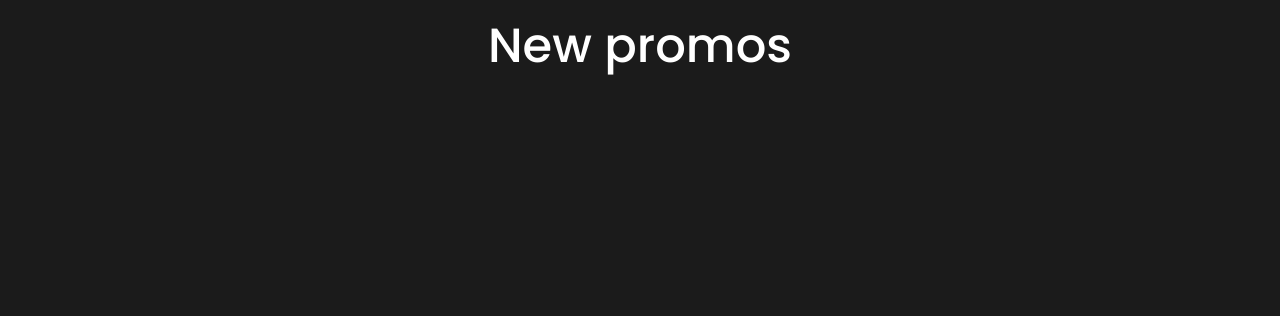
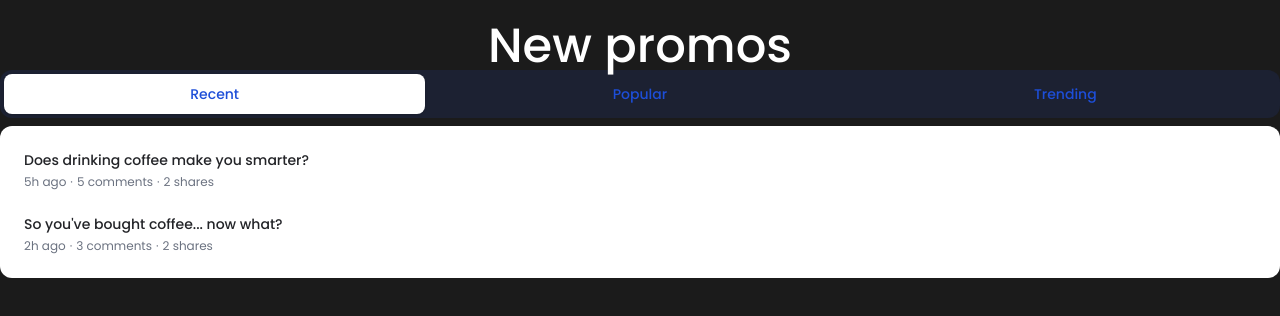
Before and after one commit to nuriia99/AappleProject, a Next.js app: page / in a window 1280 px wide. Shown: the part 906-1222 px from the top of the page. Built offline with nearby package versions, Linux system fonts and the light colour scheme.

Commit message:
sanity set up

```diff
--- a/pages/index.tsx
+++ b/pages/index.tsx
@@ -1,8 +1,69 @@
+import React, {useState} from 'react';
 import Head from 'next/head';
 import Header from '../components/Header';
 import Landing from '../components/Landing';
+import { Tab } from '@headlessui/react'
+import { GetServerSideProps } from 'next';
+
+
+export const getServerSideProps: GetServerSideProps = async () => {
+  return {
+    props: {},
+  }
+}
+
 
 export default function Home() {
+  let [categories] = useState({
+    Recent: [
+      {
+        id: 1,
+        title: 'Does drinking coffee make you smarter?',
+        date: '5h ago',
+        commentCount: 5,
+        shareCount: 2,
+      },
+      {
+        id: 2,
+        title: "So you've bought coffee... now what?",
+        date: '2h ago',
+        commentCount: 3,
+        shareCount: 2,
+      },
+    ],
+    Popular: [
+      {
+        id: 1,
+        title: 'Is tech making coffee better or worse?',
+        date: 'Jan 7',
+        commentCount: 29,
+        shareCount: 16,
+      },
+      {
+        id: 2,
+        title: 'The most innovative things happening in coffee',
+        date: 'Mar 19',
+        commentCount: 24,
+        shareCount: 12,
+      },
+    ],
+    Trending: [
+      {
+        id: 1,
+        title: 'Ask Me Anything: 10 answers to your questions about coffee',
+        date: '2d ago',
+        commentCount: 9,
+        shareCount: 5,
+      },
+      {
+        id: 2,
+        title: "The worst advice we've ever heard about coffee",
+        date: '4d ago',
+        commentCount: 1,
+        shareCount: 2,
+      },
+    ],
+  })
   return (
     <div>
       <Head>
@@ -18,6 +79,61 @@
             <h1 className='text-center text-white font-medium text-4xl lg:text-5xl'>
               New promos
             </h1>
+            <Tab.Group>
+        <Tab.List className="flex space-x-1 rounded-xl bg-blue-900/20 p-1">
+          {Object.keys(categories).map((category) => (
+            <Tab
+              key={category}
+              className={({ selected }) =>
+              `w-full rounded-lg py-2.5 text-sm font-medium leading-5 text-blue-700
+              ring-white ring-opacity-60 ring-offset-2 ring-offset-blue-400 focus:outline-none focus:ring-2
+              ${selected
+                ? 'bg-white shadow'
+                : 'text-blue-100 hover:bg-white/[0.12] hover:text-white'}`
+              }
+            >
+              {category}
+            </Tab>
+          ))}
+        </Tab.List>
+        <Tab.Panels className="mt-2">
+          {Object.values(categories).map((posts, idx) => (
+            <Tab.Panel
+              key={idx}
+              className={`rounded-xl bg-white p-3
+                ring-white ring-opacity-60 ring-offset-2 ring-offset-blue-400 focus:outline-none focus:ring-2`
+              }
+            >
+              <ul>
+                {posts.map((post) => (
+                  <li
+                    key={post.id}
+                    className="relative rounded-md p-3 hover:bg-gray-100"
+                  >
+                    <h3 className="text-sm font-medium leading-5">
+                      {post.title}
+                    </h3>
+
+                    <ul className="mt-1 flex space-x-1 text-xs font-normal leading-4 text-gray-500">
+                      <li>{post.date}</li>
+                      <li>&middot;</li>
+                      <li>{post.commentCount} comments</li>
+                      <li>&middot;</li>
+                      <li>{post.shareCount} shares</li>
+                    </ul>
+
+                    <a
+                      href="#"
+                      className={`absolute inset-0 rounded-md
+                        ring-blue-400 focus:z-10 focus:outline-none focus:ring-2`}
+                    />
+                  </li>
+                ))}
+              </ul>
+            </Tab.Panel>
+          ))}
+        </Tab.Panels>
+      </Tab.Group>
           </div>
         </section>
     </div>
--- /dev/null
+++ b/utils/fetchCategories.ts
@@ -0,0 +1,6 @@
+export const fetchCategories = async () => {
+  const res = await fetch(`${process.env.NEXT_PUBLIC_BASE_URL}/api/getCategories`)
+
+  const data = await res.json()
+  console.log(data)
+}
```
Also changed, not shown: pages/api/getPages.ts (added, +12 -0 lines), sanity.js (added, +14 -0 lines), typings.d.ts (added, +12 -0 lines), 1 other file (tests, documents, lock files or other folders).
